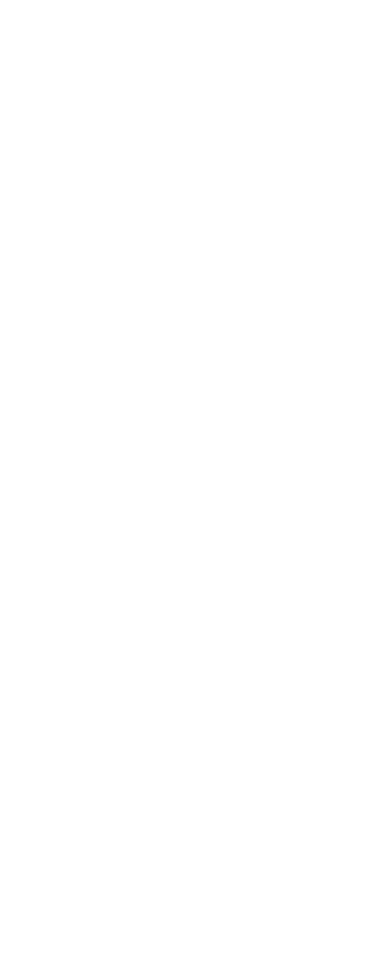
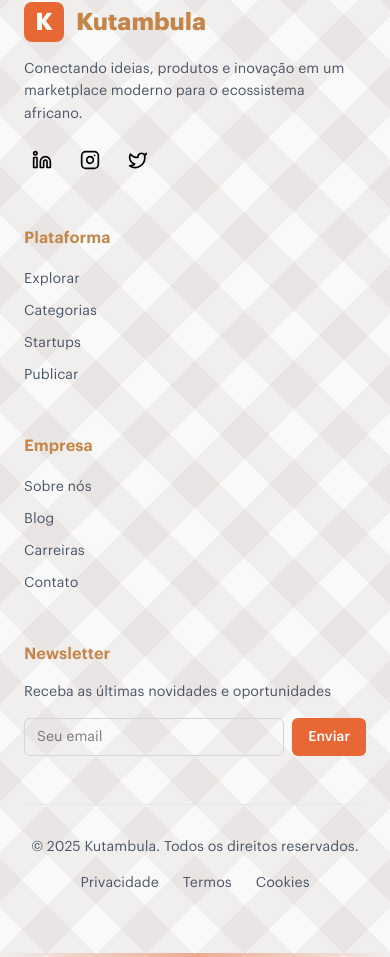
Before and after one commit to kutambula/kutambula-marketplace, a React (Vite) app: page / in a window 390 px wide. Shown: the part 9719-10676 px from the top of the page. Before the commit the page ends 9656 px from the top, so only its background shows below. Built offline with nearby package versions, Linux system fonts and the light colour scheme.

Commit message:
feat: add Footer component to HomePage and update layout

```diff
--- /dev/null
+++ b/src/components/layout/Footer.tsx
@@ -0,0 +1,97 @@
+import { Linkedin, Instagram, Twitter } from "lucide-react"
+
+export default function Footer() {
+    return (
+        <footer className="relative border-t border-primary/20 african-pattern bg-linear-to-b from-background via-white to-background">
+            <div className="max-w-7xl mx-auto px-6 md:px-12 py-16 relative z-10">
+                <div className="grid grid-cols-1 md:grid-cols-2 lg:grid-cols-4 gap-12 mb-12">
+                    {/* Brand */}
+                    <div className="space-y-4">
+                        <div className="flex items-center gap-3">
+                            <div className="w-10 h-10 bg-[#E76835] rounded-lg flex items-center justify-center">
+                                <span className="text-2xl font-bold text-white">K</span>
+                            </div>
+                            <span className="text-2xl font-bold text-[#C58548]">Kutambula</span>
+                        </div>
+                        <p className="text-sm text-gray-600 leading-relaxed">
+                            Conectando ideias, produtos e inovação em um marketplace moderno para o ecossistema africano.
+                        </p>
+                        <div className="flex items-center gap-3">
+                            <button className="p-2 rounded-md hover:bg-[#E76835]/10 hover:text-[#E76835] transition-colors">
+                                <Linkedin className="w-5 h-5" />
+                            </button>
+                            <button className="p-2 rounded-md hover:bg-[#E76835]/10 hover:text-[#E76835] transition-colors">
+                                <Instagram className="w-5 h-5" />
+                            </button>
+                            <button className="p-2 rounded-md hover:bg-[#E76835]/10 hover:text-[#E76835] transition-colors">
+                                <Twitter className="w-5 h-5" />
+                            </button>
+                        </div>
+                    </div>
+
+                    {/* Links */}
+                    <div className="space-y-4">
+                        <h4 className="font-semibold text-[#C58548]">Plataforma</h4>
+                        <ul className="space-y-2">
+                            {["Explorar", "Categorias", "Startups", "Publicar"].map((item) => (
+                                <li key={item}>
+                                    <a href="#" className="text-sm text-gray-600 hover:text-[#E76835] transition-colors">
+                                        {item}
+                                    </a>
+                                </li>
+                            ))}
+                        </ul>
+                    </div>
+
+                    <div className="space-y-4">
+                        <h4 className="font-semibold text-[#C58548]">Empresa</h4>
+                        <ul className="space-y-2">
+                            {["Sobre nós", "Blog", "Carreiras", "Contato"].map((item) => (
+                                <li key={item}>
+                                    <a href="#" className="text-sm text-gray-600 hover:text-[#E76835] transition-colors">
+                                        {item}
+                                    </a>
+                                </li>
+                            ))}
+                        </ul>
+                    </div>
+
+                    {/* Newsletter */}
+                    <div className="space-y-4">
+                        <h4 className="font-semibold text-[#C58548]">Newsletter</h4>
+                        <p className="text-sm text-gray-600">Receba as últimas novidades e oportunidades</p>
+                        <div className="flex gap-2">
+                            <input
+                                type="email"
+                                placeholder="Seu email"
+                                className="flex-1 px-3 py-2 text-sm border border-gray-300 rounded-md focus:outline-none focus:border-[#E76835] focus:ring-1 focus:ring-[#E76835]"
+                            />
+                            <button className="px-4 py-2 text-sm font-medium text-white bg-[#E76835] rounded-md hover:bg-[#C58548] transition-colors">
+                                Enviar
+                            </button>
+                        </div>
+                    </div>
+                </div>
+
+                {/* Bottom */}
+                <div className="pt-8 border-t border-gray-200 flex flex-col md:flex-row items-center justify-between gap-4">
+                    <p className="text-sm text-gray-600">© 2025 Kutambula. Todos os direitos reservados.</p>
+                    <div className="flex items-center gap-6">
+                        <a href="#" className="text-sm text-gray-600 hover:text-[#E76835] transition-colors">
+                            Privacidade
+                        </a>
+                        <a href="#" className="text-sm text-gray-600 hover:text-[#E76835] transition-colors">
+                            Termos
+                        </a>
+                        <a href="#" className="text-sm text-gray-600 hover:text-[#E76835] transition-colors">
+                            Cookies
+                        </a>
+                    </div>
+                </div>
+            </div>
+
+            {/* Decorative Pattern */}
+            <div className="absolute bottom-0 left-0 right-0 h-1 bg-gradient-to-r from-transparent via-[#E76835] to-transparent opacity-50" />
+        </footer>
+    )
+}
--- a/src/pages/public/Home.tsx
+++ b/src/pages/public/Home.tsx
@@ -1,8 +1,8 @@
 import Header from '../../components/layout/Header';
 import { Swiper, SwiperSlide } from 'swiper/react';
+import MainContent from '../../components/layout/MainContent';
+import Footer from '../../components/layout/Footer';
 import { Navigation, Pagination, Autoplay, EffectFade } from 'swiper/modules';
-import SidebarFilters from '../../components/layout/SidebarFilters';
-import MainContent from '../../components/layout/MainContent';
 
 export default function HomePage() {
     // Dados de exemplo - substituir com dados reais
@@ -458,6 +458,8 @@
             <div className="container mx-auto px-4 py-6">
                 <MainContent />
             </div>
+
+            <Footer />
         </div>
     );
 }
```
